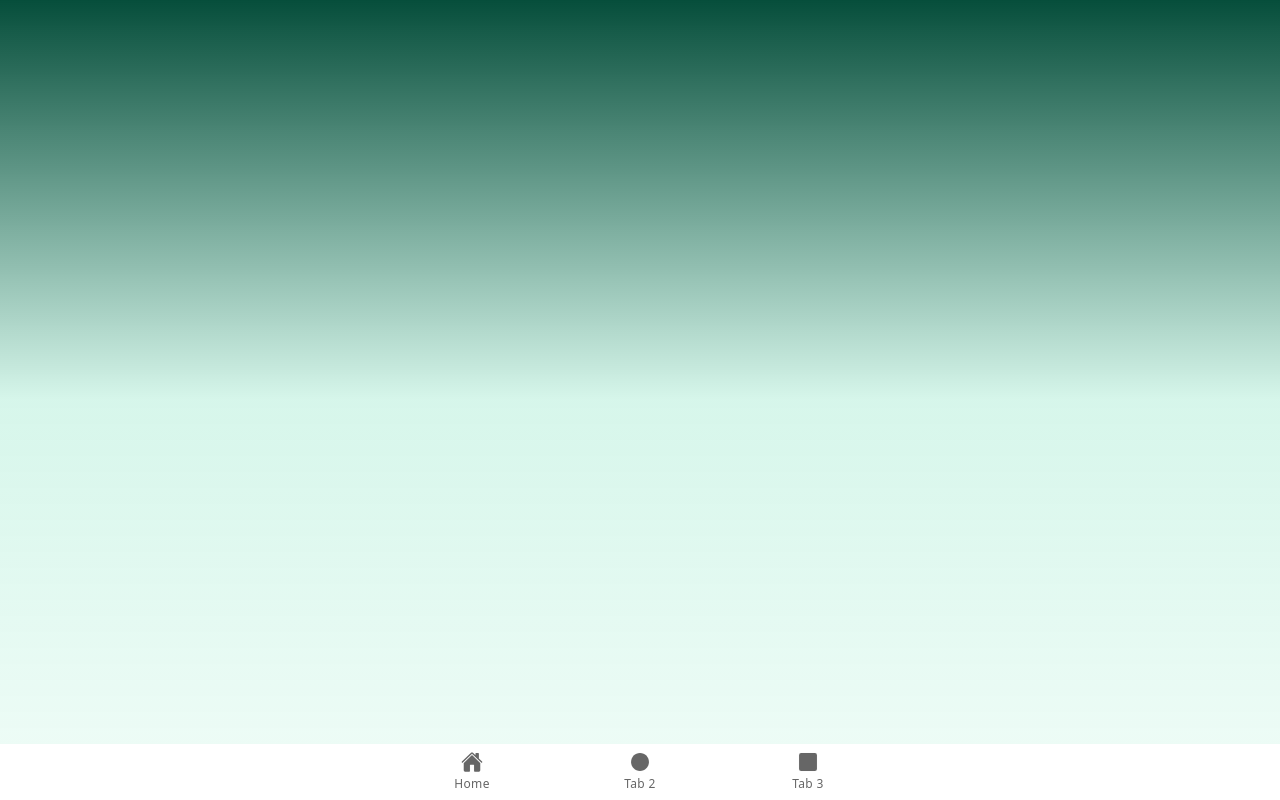
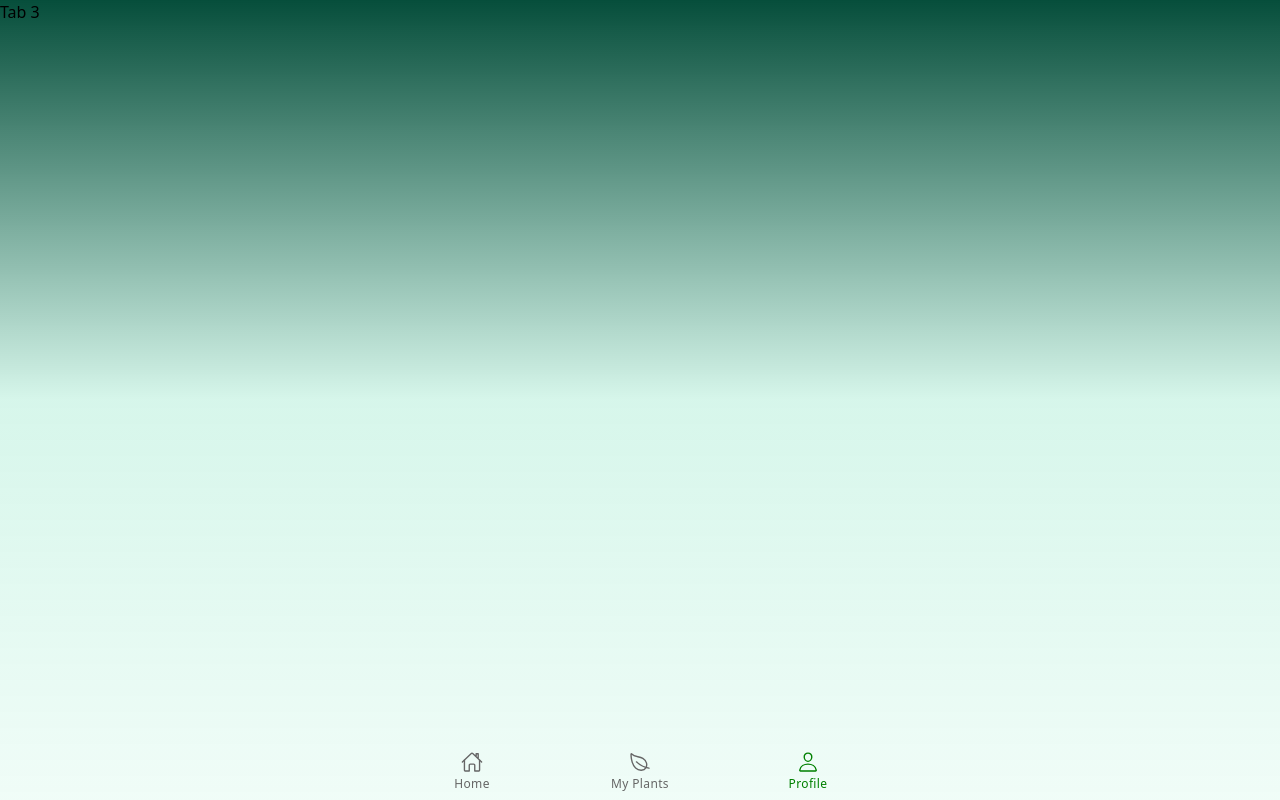
Before and after one commit to LRodriguez92/plant-app-client, a React (Create React App) app: page /profile in a window 1280 px wide. Built offline with nearby package versions, Linux system fonts and the light colour scheme.

Commit message:
change tab icons and routes

```diff
--- a/src/App.tsx
+++ b/src/App.tsx
@@ -1,4 +1,4 @@
-import { Redirect, Route } from 'react-router-dom';
+import { Redirect, Route, Link } from "react-router-dom";
 import {
   IonApp,
   IonIcon,
@@ -7,35 +7,45 @@ import {
   IonTabBar,
   IonTabButton,
   IonTabs,
-  setupIonicReact
-} from '@ionic/react';
-import { IonReactRouter } from '@ionic/react-router';
-import { ellipse, square, triangle, home } from 'ionicons/icons';
-import Home from './pages/Home';
-import Tab2 from './pages/Tab2';
-import Tab3 from './pages/Tab3';
-import Login from './pages/Login'
-import Register from './pages/Register';
+  setupIonicReact,
+} from "@ionic/react";
+import { IonReactRouter } from "@ionic/react-router";
+import {
+  ellipse,
+  square,
+  triangle,
+  home,
+  homeOutline,
+  leaf,
+  leafOutline,
+  person,
+  personOutline,
+} from "ionicons/icons";
+import Home from "./pages/Home";
+import Tab2 from "./pages/Tab2";
+import Tab3 from "./pages/Tab3";
+import Login from "./pages/Login";
+import Register from "./pages/Register";
 
 /* Core CSS required for Ionic components to work properly */
-import '@ionic/react/css/core.css';
+import "@ionic/react/css/core.css";
 
 /* Basic CSS for apps built with Ionic */
-import '@ionic/react/css/normalize.css';
-import '@ionic/react/css/structure.css';
-import '@ionic/react/css/typography.css';
+import "@ionic/react/css/normalize.css";
+import "@ionic/react/css/structure.css";
+import "@ionic/react/css/typography.css";
 
 /* Optional CSS utils that can be commented out */
-import '@ionic/react/css/padding.css';
-import '@ionic/react/css/float-elements.css';
-import '@ionic/react/css/text-alignment.css';
-import '@ionic/react/css/text-transformation.css';
-import '@ionic/react/css/flex-utils.css';
-import '@ionic/react/css/display.css';
+import "@ionic/react/css/padding.css";
+import "@ionic/react/css/float-elements.css";
+import "@ionic/react/css/text-alignment.css";
+import "@ionic/react/css/text-transformation.css";
+import "@ionic/react/css/flex-utils.css";
+import "@ionic/react/css/display.css";
 
 /* Theme variables */
-import './theme/variables.css';
-import './theme/tailwind.css';
+import "./theme/variables.css";
+import "./theme/tailwind.css";
 
 setupIonicReact();
 
@@ -48,10 +58,10 @@ const App: React.FC = () => (
             <Route exact path="/home">
               <Home />
             </Route>
-          <Route exact path="/tab2">
+            <Route exact path="/plants">
               <Tab2 />
             </Route>
-          <Route path="/tab3">
+            <Route exact path="/profile">
               <Tab3 />
             </Route>
             <Route path="/login">
@@ -64,18 +74,40 @@ const App: React.FC = () => (
               <Redirect to="/home" />
             </Route>
           </IonRouterOutlet>
-        <IonTabBar slot="bottom">
-          <IonTabButton tab="home" href="/home">
-            <IonIcon icon={home} />
+
+          <IonTabBar slot="bottom" style={{ "--background": "transparent" }}>
+            <IonTabButton
+              style={{ "--color-selected": "green" }}
+              tab="home"
+              href="/home"
+            >
+              <IonIcon icon={homeOutline} />
               <IonLabel>Home</IonLabel>
             </IonTabButton>
-          <IonTabButton tab="tab2" href="/tab2">
-            <IonIcon icon={ellipse} />
-            <IonLabel>Tab 2</IonLabel>
+            <IonTabButton
+              style={{ "--color-selected": "green" }}
+              tab="plants"
+              href="/plants"
+            >
+              <IonIcon icon={leafOutline} />
+              <IonLabel>My Plants</IonLabel>
             </IonTabButton>
-          <IonTabButton tab="tab3" href="/tab3">
-            <IonIcon icon={square} />
-            <IonLabel>Tab 3</IonLabel>
+            <IonTabButton
+              style={{ "--color-selected": "green" }}
+              tab="profile"
+              href="/profile"
+            >
+              <IonIcon icon={personOutline} />
+              {/* <span className="inline-block h-8 w-8 overflow-hidden rounded-full bg-gray-100">
+                <svg
+                  className="h-full w-full text-gray-300"
+                  fill="currentColor"
+                  viewBox="0 0 24 24"
+                >
+                  <path d="M24 20.993V24H0v-2.996A14.977 14.977 0 0112.004 15c4.904 0 9.26 2.354 11.996 5.993zM16.002 8.999a4 4 0 11-8 0 4 4 0 018 0z" />
+                </svg>
+              </span> */}
+              <IonLabel>Profile</IonLabel>
             </IonTabButton>
           </IonTabBar>
         </IonTabs>
--- a/src/pages/Tab2.tsx
+++ b/src/pages/Tab2.tsx
@@ -1,11 +1,5 @@
-import { IonContent, IonHeader, IonPage, IonTitle, IonToolbar } from '@ionic/react';
-import ExploreContainer from '../components/ExploreContainer';
-import './Tab2.css';
-
 const Tab2: React.FC = () => {
-  return (
-    <div></div>
-  );
+  return <div>Tab 2</div>;
 };
 
 export default Tab2;
--- a/src/pages/Tab3.tsx
+++ b/src/pages/Tab3.tsx
@@ -1,25 +1,5 @@
-import { IonContent, IonHeader, IonPage, IonTitle, IonToolbar } from '@ionic/react';
-import ExploreContainer from '../components/ExploreContainer';
-import './Tab3.css';
-
 const Tab3: React.FC = () => {
-  return (
-    <IonPage>
-      <IonHeader>
-        <IonToolbar>
-          <IonTitle>Tab 3</IonTitle>
-        </IonToolbar>
-      </IonHeader>
-      <IonContent fullscreen>
-        <IonHeader collapse="condense">
-          <IonToolbar>
-            <IonTitle size="large">Tab 3</IonTitle>
-          </IonToolbar>
-        </IonHeader>
-        <ExploreContainer name="Tab 3 page" />
-      </IonContent>
-    </IonPage>
-  );
+  return <div>Tab 3</div>;
 };
 
 export default Tab3;
```
Lines whose indentation alone changed are shown as unchanged.
